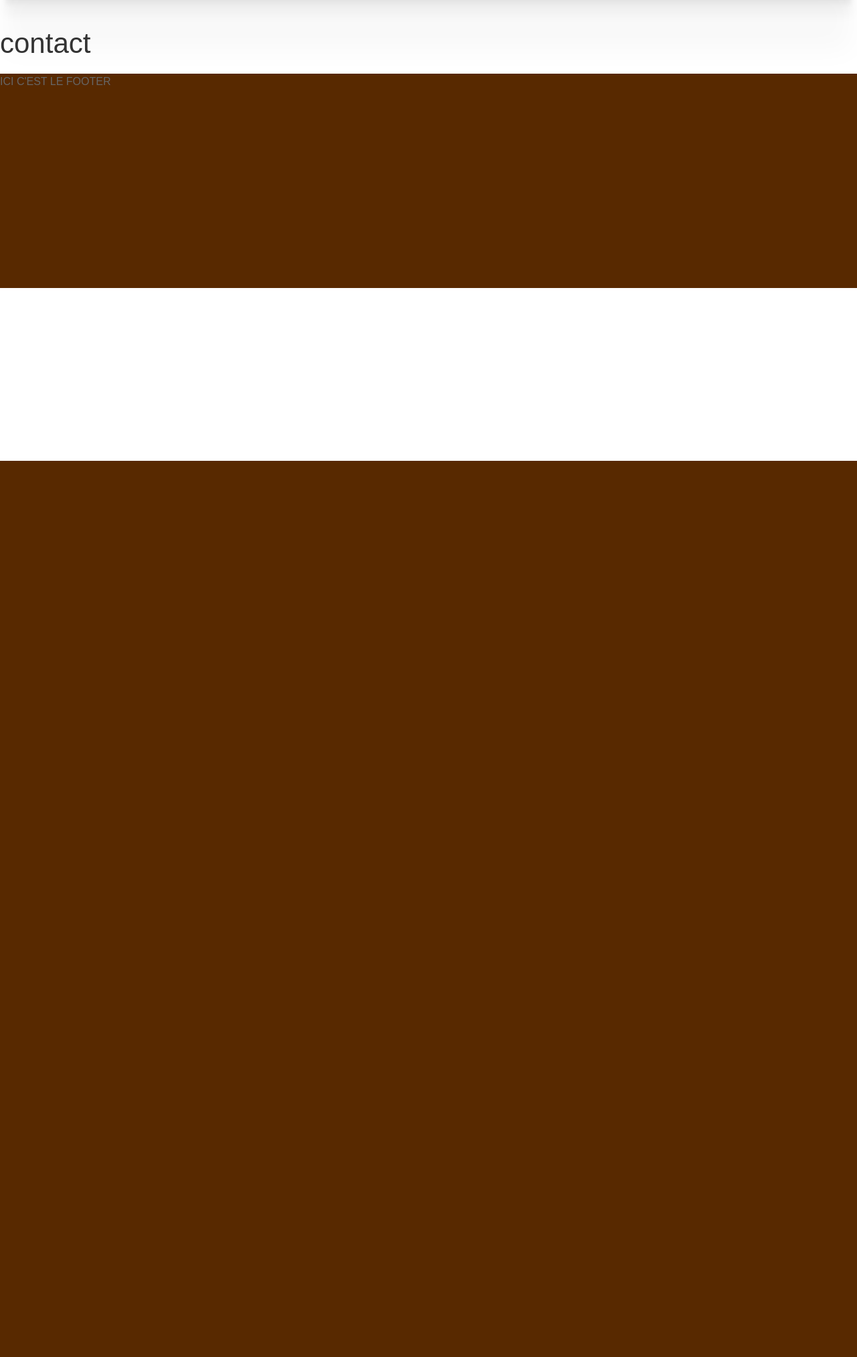
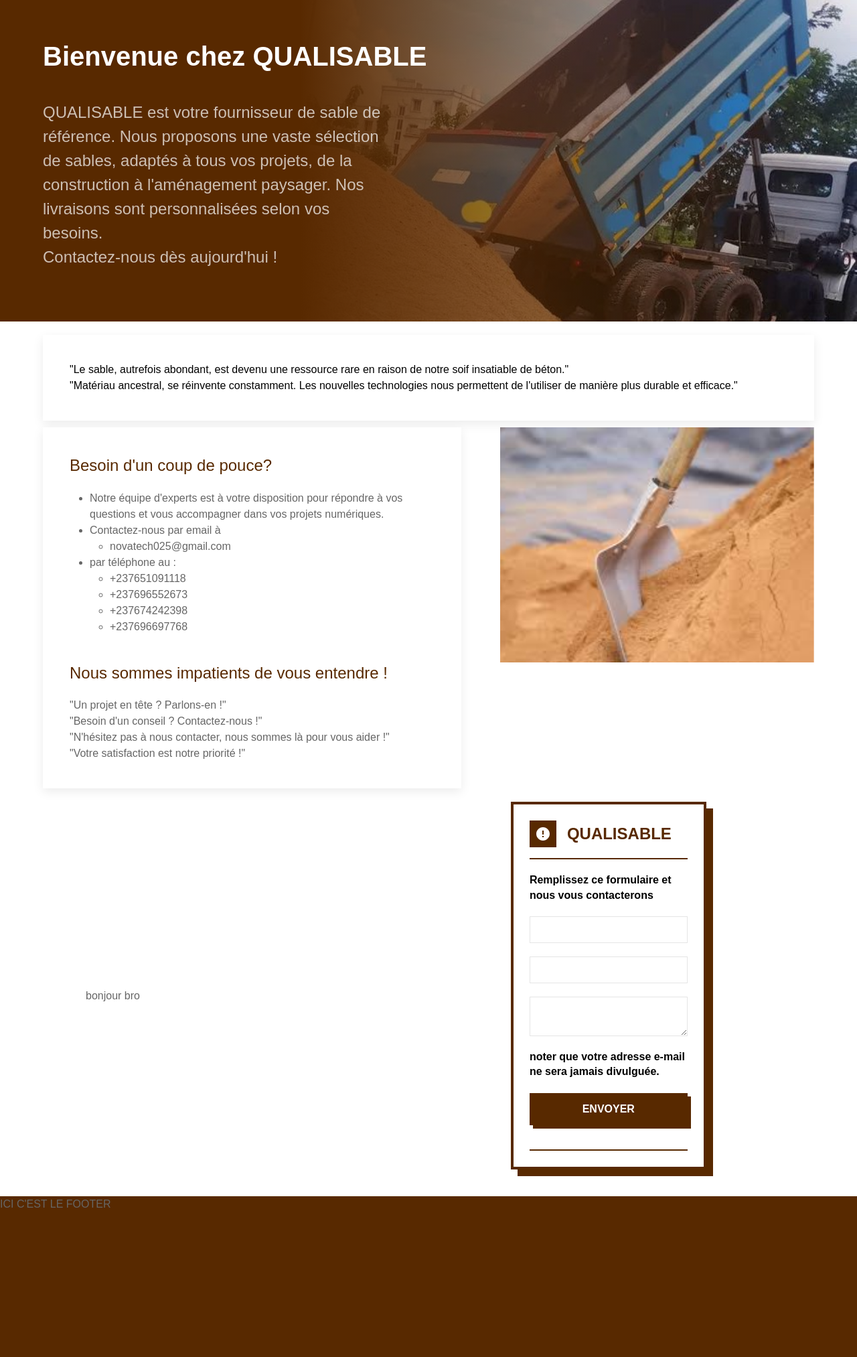
Before and after one commit to novatech025/site_web_laurant, a Django app: page /contact/ in a window 1280 px wide. Shown: the part 112-2138 px from the top of the page at 67% size. Before the commit the page ends 800 px from the top, so only its background shows below. Run offline with Django 5.2, Linux system fonts and the light colour scheme.

Commit message:
ajout de la page contact

```diff
--- /dev/null
+++ b/main/static/main/css/contact.css
@@ -0,0 +1,386 @@
+/* .contact {
+    background-color: rgba(15, 0, 108, 0.1);
+    font-family: var(--content-font-family);
+    position: relative;
+} */
+
+.contact .uk-height-medium{
+    height: 60vh;
+    position: relative;
+}
+
+.contact .uk-height-medium .contact-banner{
+    position: absolute;
+    background: linear-gradient(90deg , var(--principal1-color)35%, transparent 100%);
+    width: 100%;
+    height: 100%;
+    display: flex;
+    flex-direction: column;
+    justify-content: center;
+    padding: 10px 5%;
+    align-items: start;
+    transition: all 1s;
+
+
+}
+
+/* .contact .uk-height-medium .contact-banner:hover{
+    background: linear-gradient(90deg , var(--principal1-color)40%, transparent 100%);
+} */
+
+.contact-banner h2{
+    font-weight: bold;
+    color: #fff;
+    font-size: 40px;
+
+}
+
+.contact-banner p{
+    width: 45%;
+    font-size: 1.5rem;
+
+}
+
+section .supcont-wrapper{
+    display: flex;
+    padding: 10px 5%;
+}
+
+.question-info{
+    padding: 0px 5%;
+    margin-top: 20px;
+}
+
+.question-info .uk-card-body{
+
+    /* padding: 10px 10%; */
+    color: #000;
+
+}
+
+section .supcont-wrapper .supcont-wrapper-left{
+    flex: 8;
+    /* padding: 10px 5%; */
+
+}
+
+section .supcont-wrapper .supcont-wrapper-right{
+    flex: 6;
+    padding-left: 5%;
+}
+
+/* .uk-overflow-hidden:hover{
+    transform: rotate(5deg);
+} */
+
+.supcont-wrapper-right .uk-overflow-hidden{
+    width: 100%;
+    height: 100%;
+}
+
+.sup-banner-form-body{
+    /* position: absolute;
+    top: 0; */
+    /* width: 100%;
+    height: 100%; */
+    display: flex;
+    align-items: center;
+    padding: 10px 10%;
+}
+
+.sup-banner-form{
+    margin-left: 5%;
+    flex: 6;
+    display: flex;
+    align-items: center;
+    justify-content: center;
+    padding-bottom: 3%;
+}
+
+.sup-banner-form-photo{
+    flex: 6;
+    width: 50%;
+}
+
+
+.banner-form-content{
+    width: 60%;
+    border: 4px solid var(--principal1-color);
+    background-color: #fff;
+    padding: 1.5rem;
+    box-shadow: 10px 10px 0 var(--principal1-color);
+}
+
+.form-content__header{
+    display: flex;
+    align-items: center;
+    gap: 1rem;
+    margin-bottom: 1rem;
+    border-bottom: 2px solid var(--principal1-color);
+    padding-bottom: 1rem;
+}
+
+.brutalist-card__icon{
+    flex-shrink: 0;
+    display: flex;
+    align-items: center;
+    justify-content: center;
+    background-color: var(--principal1-color);
+    padding: 0.5rem;
+}
+
+.brutalist-card__icon svg {
+    height: 1.5rem;
+    width: 1.5rem;
+    fill: #fff;
+}
+
+.brutalist-card__alert{
+    font-weight: 900;
+    color: var(--principal1-color);
+    font-size: 1.5rem;
+    text-transform: uppercase;
+}
+
+.uk-form-stacked{
+    margin-top: 1rem;
+    color: black;
+    font-size: 0.9rem;
+    line-height: 1.4;
+    border-bottom: 2px solid var(--principal1-color);
+    padding-bottom: 1rem;
+    font-weight: 600;
+}
+
+.envoi_cont{
+    display: block;
+    width: 100%;
+    padding: 0.75rem;
+    text-align: center;
+    font-size: 1rem;
+    font-weight: 700;
+    text-transform: uppercase;
+    border: 3px solid var(--principal1-color);
+    background-color: var(--principal1-color);
+    color: var(--principal1-color);
+    position: relative;
+    transition: all 0.2s ease;
+    box-shadow: 5px 5px 0 var(--principal1-color);
+    overflow: hidden;
+    text-decoration: none;
+    margin-bottom: 1rem;
+}
+
+.envoi_cont::before {
+    content: "";
+    position: absolute;
+    top: 0;
+    left: -100%;
+    width: 100%;
+    height: 100%;
+    background: linear-gradient(120deg,
+            transparent,
+            rgba(255, 255, 255, 0.3),
+            transparent);
+    transition: all 0.6s;
+}
+
+.envoi_cont:hover::before {
+    left: 100%;
+}
+
+.envoi_cont:hover {
+    transform: translate(-2px, -2px);
+    box-shadow: 7px 7px 0 #000;
+    text-decoration: none;
+}
+
+.form-send_button {
+    color: white !important;
+}
+
+
+.form-send_button:hover {
+    background-color: var(--second1-color);
+    border-color: var(--second1-color);
+    color: #fff;
+    box-shadow: 7px 7px 0 var(--second1-color);
+}
+
+.envoi_cont:active {
+    transform: translate(5px, 5px);
+    box-shadow: none;
+}
+
+.supcont-wrapper-left h3{
+    color: var(--principal1-color);
+}
+
+
+
+/* h1,
+h2,
+h3 {
+    font-size: 30px;
+    color: var(--color1);
+    font-weight: bold;
+} */
+
+/* .question_info {
+    padding: 10px 5%;
+}
+
+
+
+#contact_info,
+#form_contact {
+    float: left;
+    box-sizing: border-box;
+    margin: 0%;
+    height: 100vh;
+    border-radius: 16px;
+}
+
+#contact_info {
+    width: 50%;
+    border: none;
+    box-shadow: 10px 2px 10px 4px rgba(15, 0, 108, 0.1);
+    padding: 10px 5%;
+}
+
+#form_contact {
+    width: 49%;
+    display: flex;
+    justify-content: center;
+    margin-left: 1%;
+    align-items: center;
+    position: relative;
+    background-color: #0a1428;
+}
+
+
+#form_contact form label,
+#form_contact form p {
+    color: #fff;
+    font-size: 16px;
+}
+
+
+
+#form_contact form {
+    width: 70%;
+    padding: 10px 5%;
+    box-sizing: border-box;
+    background-color: rgba(255, 255, 255, 0.1);
+    border: 1px solid rgba(255, 255, 255, 0.125);
+    border-radius: 16px;
+    z-index: 1;
+
+}
+
+
+#form_contact form #p1_form {
+    color: var(--color5);
+    font-weight: bold;
+}
+
+
+#form_contact form input,
+#form_contact form textarea {
+    background: transparent;
+    border: none;
+    outline: none;
+    border-bottom: 2px solid #fff;
+    color: #fff;
+}
+
+#form_contact form input:focus,
+#form_contact form textarea:focus,
+#form_contact form input:valid,
+#form_contact form textarea:valid {
+    border-color: var(--color3);
+}
+
+.envoi_cont {
+    font-size: 30px;
+    color: #fff;
+    font-weight: bold;
+    border-radius: 50px;
+    border: none;
+    background-color: var(--color1);
+    padding: 13px;
+    cursor: pointer;
+    width: 80%;
+    margin-left: 10%;
+
+}
+
+
+
+.supcont {
+    width: 100%;
+    display: table;
+    clear: both;
+    background-color: rgba(15, 0, 108, 0.1);
+    background-size: cover;
+    padding: 0%;
+    margin: 0%;
+}
+
+
+#form_contact .blog {
+    position: absolute;
+    width: 400px;
+    height: 400px;
+    background: linear-gradient(360deg, var(--color1), var(--second-color3), var(--color7), var(--color4), var(--second-color2), var(--color3));
+    border-radius: 70% 30% 65% 35% / 47% 58% 42% 53% ;
+    bottom: 10px;
+    right: 100px;
+    transform: rotate(60deg);
+    animation-name: blog;
+    animation-duration: 30s;
+    animation-timing-function: linear;
+    animation-iteration-count: infinite;
+    animation-direction: alternate;
+}
+
+@keyframes blog {
+    5% {
+        border-radius: 70% 30% 65% 35% / 47% 58% 42% 53% ;
+        bottom: 20px;
+        right: 110px;
+        transform: rotate(60deg);
+    }
+
+    20% {
+        border-radius: 29% 71% 65% 35% / 48% 58% 42% 52%;
+        bottom: 20px;
+        left: 100px;
+        transform: rotate(30deg);
+
+    }
+
+    50% {
+        border-radius: 40% 60% 54% 46% / 39% 77% 23% 61% ;
+        top: 30px;
+        left: 100px;
+        transform: rotate(-120deg);
+    }
+    75% {
+        border-radius: 57% 43% 54% 46% / 78% 77% 23% 22% ;
+        top: 30px;
+        right: 120px;
+        transform: rotate(-60deg);
+    }
+
+    90% {
+        border-radius: 64% 36% 47% 53% / 47% 58% 42% 53% ;
+        bottom: 50px;
+        right: 120px;
+        transform: rotate(-30deg);
+    }
+}
+
+.citation_cont {
+    padding: 10px 5%;
+} */
--- a/main/static/main/css/navbar.css
+++ b/main/static/main/css/navbar.css
@@ -65,6 +65,7 @@ header nav {
 }
 
 
+
 /* uk-navbar-container  */
 
 .uk-navbar-nav>li {
--- a/main/static/main/css/style.css
+++ b/main/static/main/css/style.css
@@ -22,5 +22,6 @@
     /* font-family: 'Courier New', Courier, monospace !important; */
     /* font-family: 'Times New Roman', Times, serif !important; */
     font-family: sans-serif !important;
+    font-size: 16px ;
 
 }
--- a/main/templates/main/contact.html
+++ b/main/templates/main/contact.html
@@ -1,6 +1,136 @@
 {% extends 'base.html' %}
+{% load static %}
 
 {% block content %}
-<!--code html ici-->
-<h1>contact</h1>
+<link rel="stylesheet" href="{% static 'main/css/contact.css' %}">
+
+<section class="contact">
+    <div class="uk-height-medium uk-flex uk-flex-center uk-flex-middle uk-background-cover uk-light"
+        data-src="{% static 'main/images/sable/product-jpeg-1000x1000.jpg' %}" uk-img>
+        <div class="contact-banner">
+            <h2>
+                Bienvenue chez QUALISABLE
+            </h2>
+            <p>
+
+                QUALISABLE est votre fournisseur de sable de référence. Nous proposons une vaste sélection de sables,
+                adaptés à tous vos projets, de la construction à l'aménagement paysager. Nos livraisons sont
+                personnalisées
+                selon vos besoins.<br>Contactez-nous dès aujourd'hui !
+            </p>
+        </div>
+    </div>
+    <div class="contact-bottom">
+
+    </div>
+    <div class="question-info">
+        <div class="uk-card uk-card-default uk-card-hover uk-card-body">
+            <p uk-tooltip="BEZOUT KADJI">
+                "Le sable, autrefois abondant, est devenu une ressource rare en raison de notre soif insatiable de béton."
+                <br>
+                "Matériau ancestral, se réinvente constamment. Les nouvelles technologies nous permettent de
+                l'utiliser de manière plus durable et efficace."
+            </p>
+        </div>
+    </div>
+    <div class="supcont-wrapper">
+
+        <div class="supcont-wrapper-left" id="contact_info">
+            <div class="uk-card uk-card-default uk-card-hover uk-card-body">
+                <h3>Besoin d'un coup de pouce?</h3>
+            <ul>
+                <li> Notre équipe d'experts est à votre disposition pour répondre à vos questions et vous
+                    accompagner dans vos projets numériques.</li>
+
+                <li>
+                    Contactez-nous par email à
+                    <ul>
+                        <li>novatech025@gmail.com</li>
+                    </ul>
+                </li>
+                <li>
+                    par téléphone au :
+                    <ul>
+                        <li>+237651091118</li>
+                        <li>+237696552673</li>
+                        <li>+237674242398</li>
+                        <li>+237696697768</li>
+                    </ul>
+                </li>
+
+            </ul>
+            <h3>Nous sommes impatients de vous entendre !</h3>
+            <p>
+                "Un projet en tête ? Parlons-en !"<br>
+                "Besoin d'un conseil ? Contactez-nous !"<br>
+                "N'hésitez pas à nous contacter, nous sommes là pour vous aider !"<br>
+                "Votre satisfaction est notre priorité !"
+            </p>
+            </div>
+
+        </div>
+        <div class="supcont-wrapper-right">
+            <div>
+                <div class="uk-overflow-hidden">
+                    <img src="{% static 'main/images/sable/images.jpeg' %}" width="550" height="550" alt="Example image"
+                        class="uk-animation-reverse uk-transform-origin-top-right"
+                        uk-scrollspy="cls: uk-animation-kenburns; repeat: true">
+                </div>
+            </div>
+        </div>
+
+    </div>
+    <div class="sup-banner-form-body">
+        <div class="sup-banner-form-photo">
+            bonjour bro
+        </div>
+        <div class="sup-banner-form">
+
+            <div class="banner-form-content">
+                <div class="form-content__header">
+                    <div class="brutalist-card__icon">
+                        <svg viewBox="0 0 24 24" xmlns="http://www.w3.org/2000/svg">
+                            <path
+                                d="M12 2C6.48 2 2 6.48 2 12s4.48 10 10 10 10-4.48 10-10S17.52 2 12 2zm1 15h-2v-2h2v2zm0-4h-2V7h2v6z">
+                            </path>
+                        </svg>
+                    </div>
+                    <div class="brutalist-card__alert">QUALISABLE</div>
+                </div>
+                <form class="uk-form-stacked" method="post" action="{% url 'main:contact' %}">
+                    {% csrf_token %}
+                    <p id="p1_form">
+                        Remplissez ce formulaire et nous vous contacterons
+                    </p>
+                    <div class="uk-margin">
+                        <div class="uk-form-controls">
+                            <input class="uk-input" id="form-stacked-text" type="text" name="nom">
+                        </div>
+                    </div>
+                    <div class="uk-margin">
+                        <div class="uk-form-controls">
+                            <input class="uk-input" id="form-stacked-text" type="email" name="mail" required>
+                        </div>
+                    </div>
+                    <div class="uk-margin">
+                        <div class="uk-form-controls">
+                            <textarea class="uk-textarea" id="form-stacked-text" name="message" required></textarea>
+                        </div>
+                    </div>
+                    <p>
+                        noter que votre adresse e-mail ne sera jamais divulguée.
+                    </p>
+                    <div class="uk-margin">
+                        <div class="uk-form-controls">
+                            <button type="submit" name="envoi_cont" class="envoi_cont form-send_button">envoyer</button>
+                        </div>
+                    </div>
+
+                </form>
+            </div>
+        </div>
+    </div>
+
+
+</section>
 {% endblock %}
--- a/main/views.py
+++ b/main/views.py
@@ -1,5 +1,7 @@
 from django.shortcuts import render
 from .models import *
+from django.core.mail import mail_admins
+from django.contrib import messages
 # Create your views here.
 
 def index(request):
@@ -9,6 +11,30 @@ def index(request):
     return render(request, "main/index.html",context)
 
 def contact(request):
+    if request.POST:
+        name = request.POST.get('nom')
+        email = request.POST.get('mail')
+        message = request.POST.get('message')
+        new_message_user = Message_User.objects.create(name = name, email = email, message = message)
+        new_message_user.save()
+
+        print(name)
+        print(email)
+        print(message)
+
+        sujet = "message aux adminitrateur du site de novatech"
+        corps_message = f"""
+                Nom: {name}
+                Email: {email}
+                Message: {message}
+            """
+
+            # Envoyer le message email aux administrateurs
+        mail_admins(
+            subject=sujet,
+            message=corps_message,
+        )
+        messages.error(request, "message  envoyer avec succes")
     context = {
         'title': 'Nos Contacts',
     }
```
Also changed, not shown: main/models.py (+9 -0 lines), db.sqlite3, main/static/main/images/homeImage.jpg (deleted).
